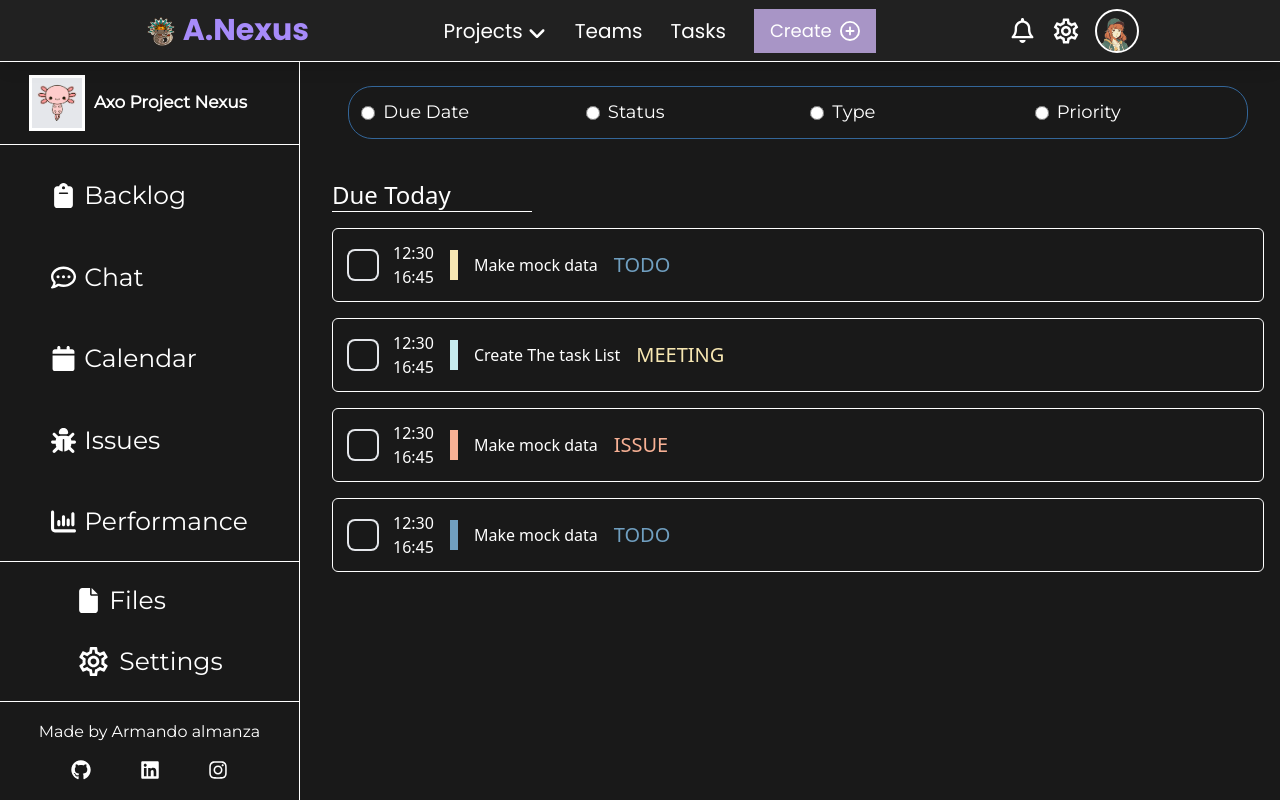
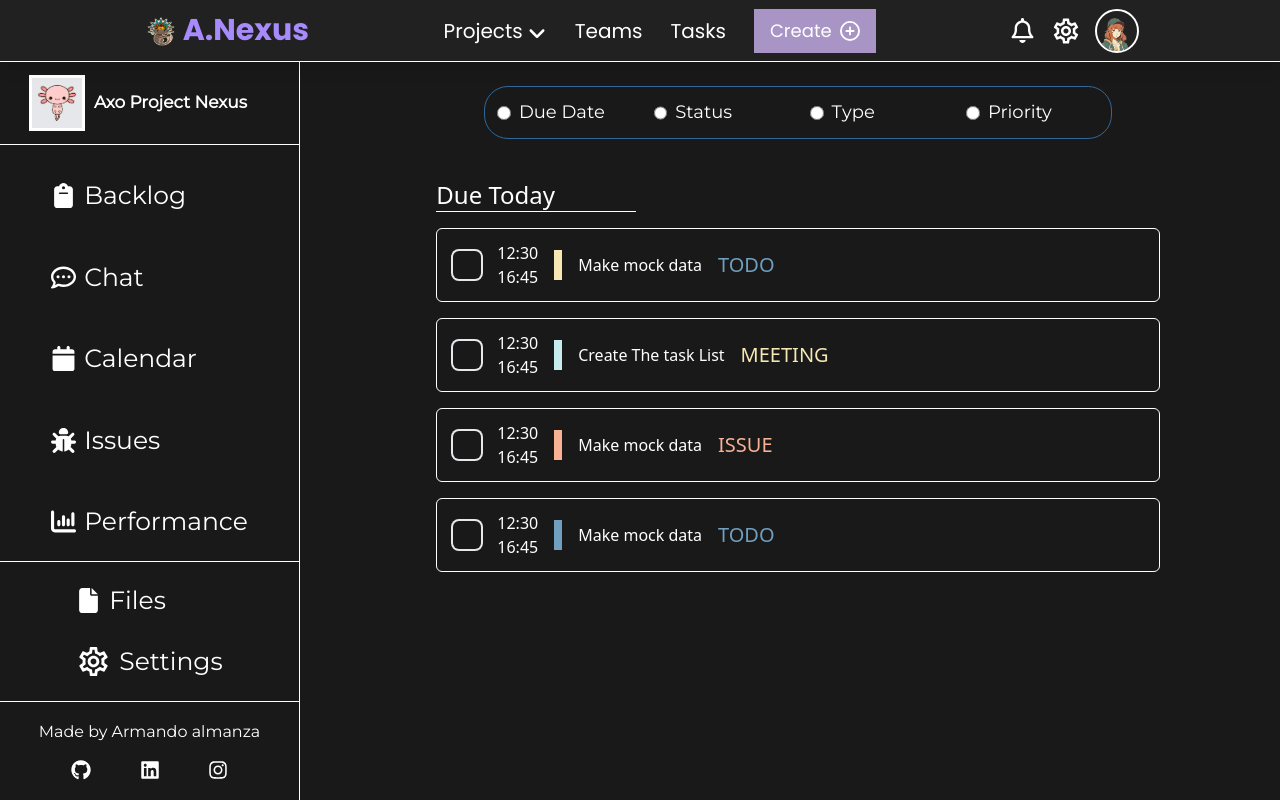
Before and after one commit to ArmandoAlmanza/Axo-Proyect-Nexus, a React (Vite) app in the folder client/: page /dashboard in a window 1280 px wide. Built offline with nearby package versions, Linux system fonts and the light colour scheme.

Commit message:
update screen sizes

```diff
--- a/client/src/components/Dashboard/ProjectView.tsx
+++ b/client/src/components/Dashboard/ProjectView.tsx
@@ -1,8 +1,8 @@
 import clsx from "clsx";
 import useScreenSize from "../../hooks/useScreenSize";
-import DashboardNav from "./DashboardNav";
 import FilterBar from "../tasks/FilterBar";
 import TasksList from "../tasks/TasksList";
+import DashboardNav from "./DashboardNav";
 /*
  * This will be the main view when you enter the app (not the loggin or landing page)
  * This component call some other, Like
@@ -21,7 +21,14 @@ const ProjectView = () => {
             })}
         >
             {screenSize.width > 800 ? <DashboardNav /> : ""}
-            <div className="overflow-y-scroll h-screen no-scrollbar">
+            <div className={
+                clsx(
+                    "overflow-y-scroll h-screen no-scrollbar",
+                    {
+                        "max-w-[85%] container": screenSize.width > 850
+                    }
+                )
+            }>
                 <FilterBar />
                 <TasksList />
             </div>
--- a/client/src/components/tasks/FilterBar.tsx
+++ b/client/src/components/tasks/FilterBar.tsx
@@ -1,10 +1,15 @@
+import clsx from "clsx";
 import useScreenSize from "../../hooks/useScreenSize";
 import ProjectIcon from "../projects/ProjectIcon";
 
 const FilterBar = () => {
     const screenSize = useScreenSize();
     return (
-        <div className="flex flex-col items-center">
+        <div className={
+            clsx("flex flex-col items-center", {
+                "container": screenSize.width > 850
+            })
+        }>
             {screenSize.width < 800 ? (
                 <ProjectIcon
                     title="Axo Project Nexus"
```
